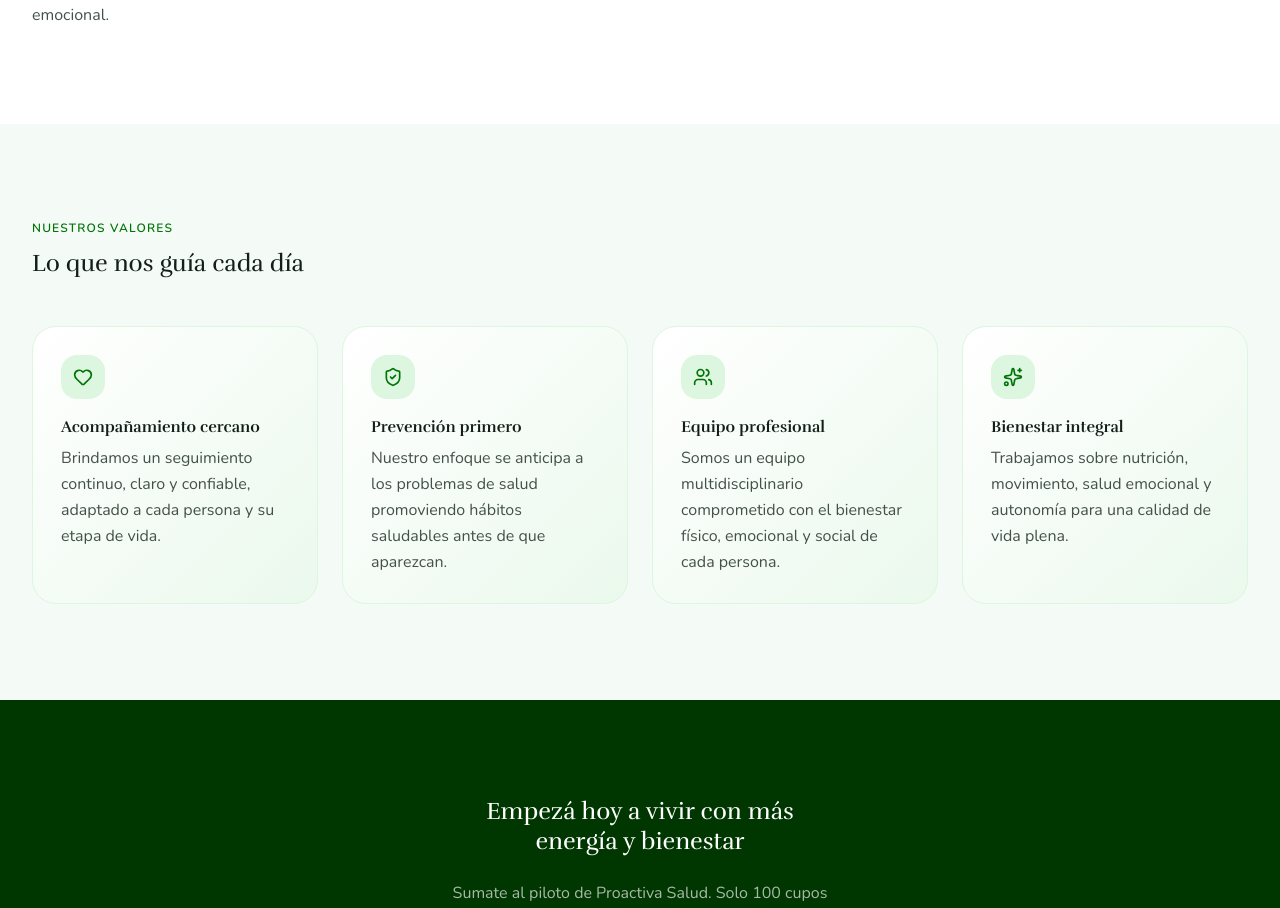
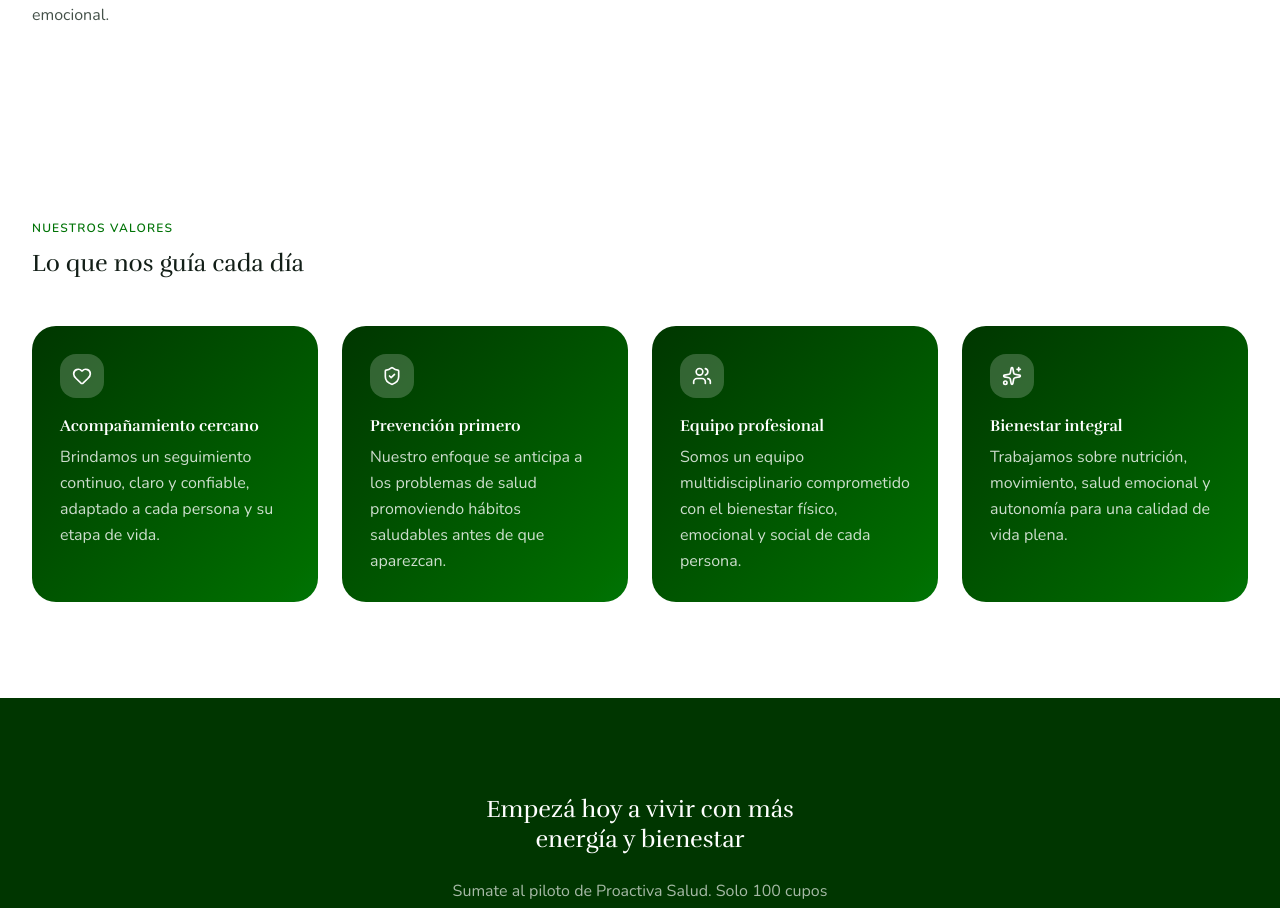
Before and after one commit to F-Lorenzo/proactivasaludB2C, a Next.js app: page /quienes-somos in a window 1280 px wide. Shown: the part 1300-2208 px from the top of the page. Built offline with nearby package versions, Linux system fonts and the light colour scheme.

Commit message:
fix: cards valores con degradado verde oscuro a verde, letras blancas
Co-Authored-By: Claude Sonnet 4.6 <noreply@anthropic.com>

```diff
--- a/src/app/quienes-somos/page.tsx
+++ b/src/app/quienes-somos/page.tsx
@@ -142,7 +142,7 @@ export default function QuienesSomos() {
         </section>
 
         {/* ── Values ──────────────────────────────────────────────────── */}
-        <section className="py-16 lg:py-24 bg-surface">
+        <section className="py-16 lg:py-24 bg-white">
           <div className="max-w-7xl mx-auto px-6 lg:px-8">
 
             <div className="max-w-2xl mb-12">
@@ -158,14 +158,14 @@ export default function QuienesSomos() {
               {VALUES.map(({ icon: Icon, title, description }) => (
                 <div
                   key={title}
-                  className="bg-gradient-to-br from-white to-brand-light/40 rounded-3xl p-7 flex flex-col gap-4 border border-brand-light hover:shadow-hover transition-shadow duration-300"
+                  className="bg-gradient-to-br from-brand-dark to-brand rounded-3xl p-7 flex flex-col gap-4 hover:shadow-elevated transition-shadow duration-300"
                 >
-                  <div className="w-11 h-11 rounded-2xl bg-brand-light flex items-center justify-center text-brand flex-shrink-0">
+                  <div className="w-11 h-11 rounded-2xl bg-white/20 flex items-center justify-center text-white flex-shrink-0">
                     <Icon size={20} aria-hidden="true" />
                   </div>
                   <div className="flex flex-col gap-1.5">
-                    <h3 className="font-body font-bold text-ink text-base">{title}</h3>
-                    <p className="font-body text-ink-mid text-base leading-relaxed">{description}</p>
+                    <h3 className="font-body font-bold text-white text-base">{title}</h3>
+                    <p className="font-body text-white/80 text-base leading-relaxed">{description}</p>
                   </div>
                 </div>
               ))}
```
